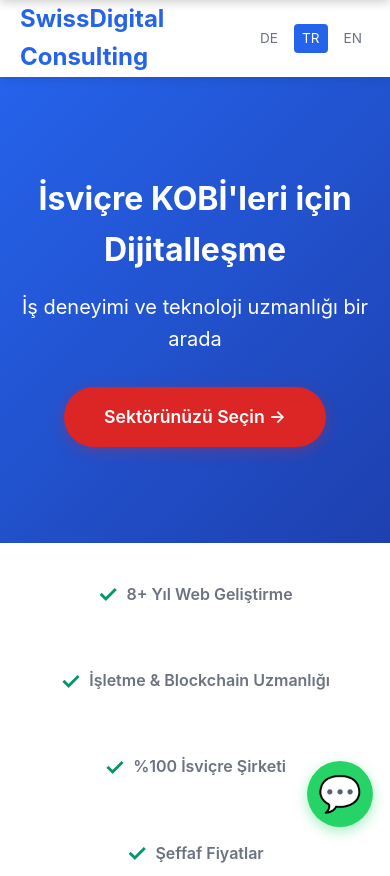
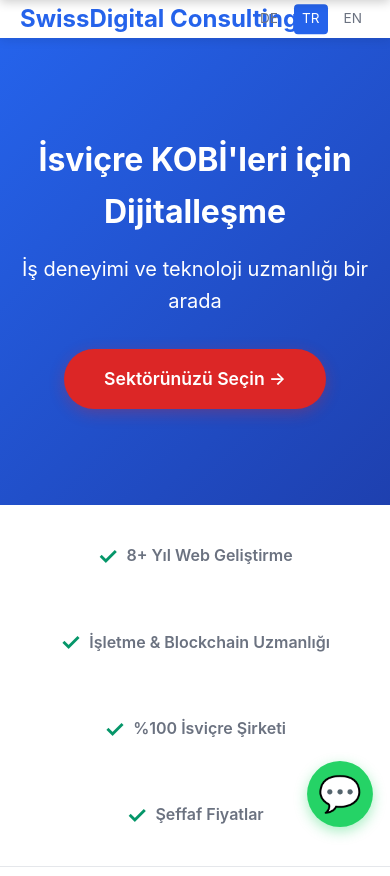
Before and after one commit to serayd61/swissdigital-website, a plain HTML site: page tr/index.html in a window 390 px wide. Shown: the top 876 px of the page. Drawn offline with Linux system fonts and the light colour scheme.

Commit message:
Update index.html

```diff
--- a/tr/index.html
+++ b/tr/index.html
@@ -933,6 +933,17 @@
 
             .nav-links {
                 display: none;
+            }
+
+            .lang-switcher {
+                position: absolute;
+                right: 20px;
+                top: 50%;
+                transform: translateY(-50%);
+            }
+
+            nav {
+                position: relative;
             }
 
             .problem-list {
```
